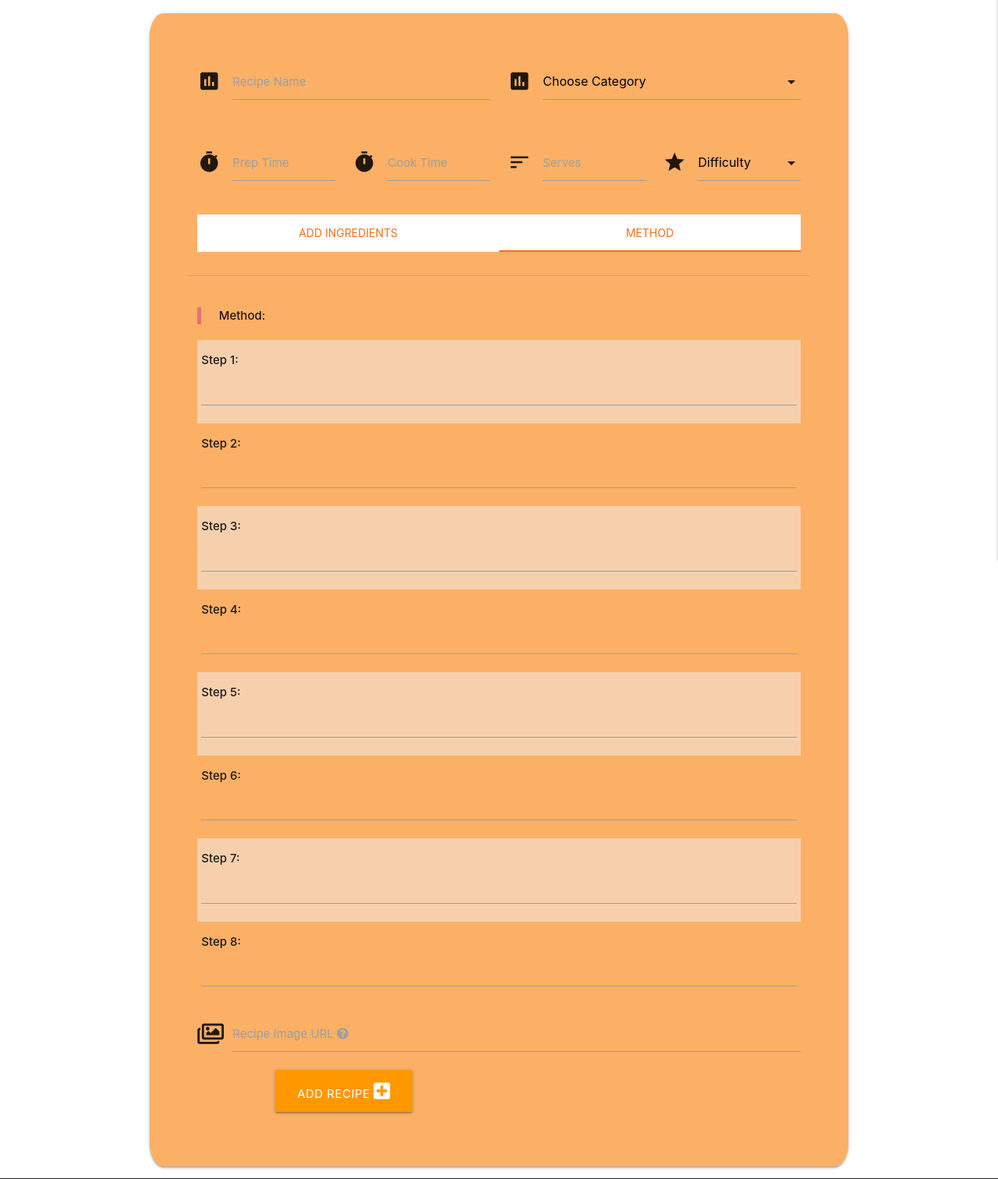
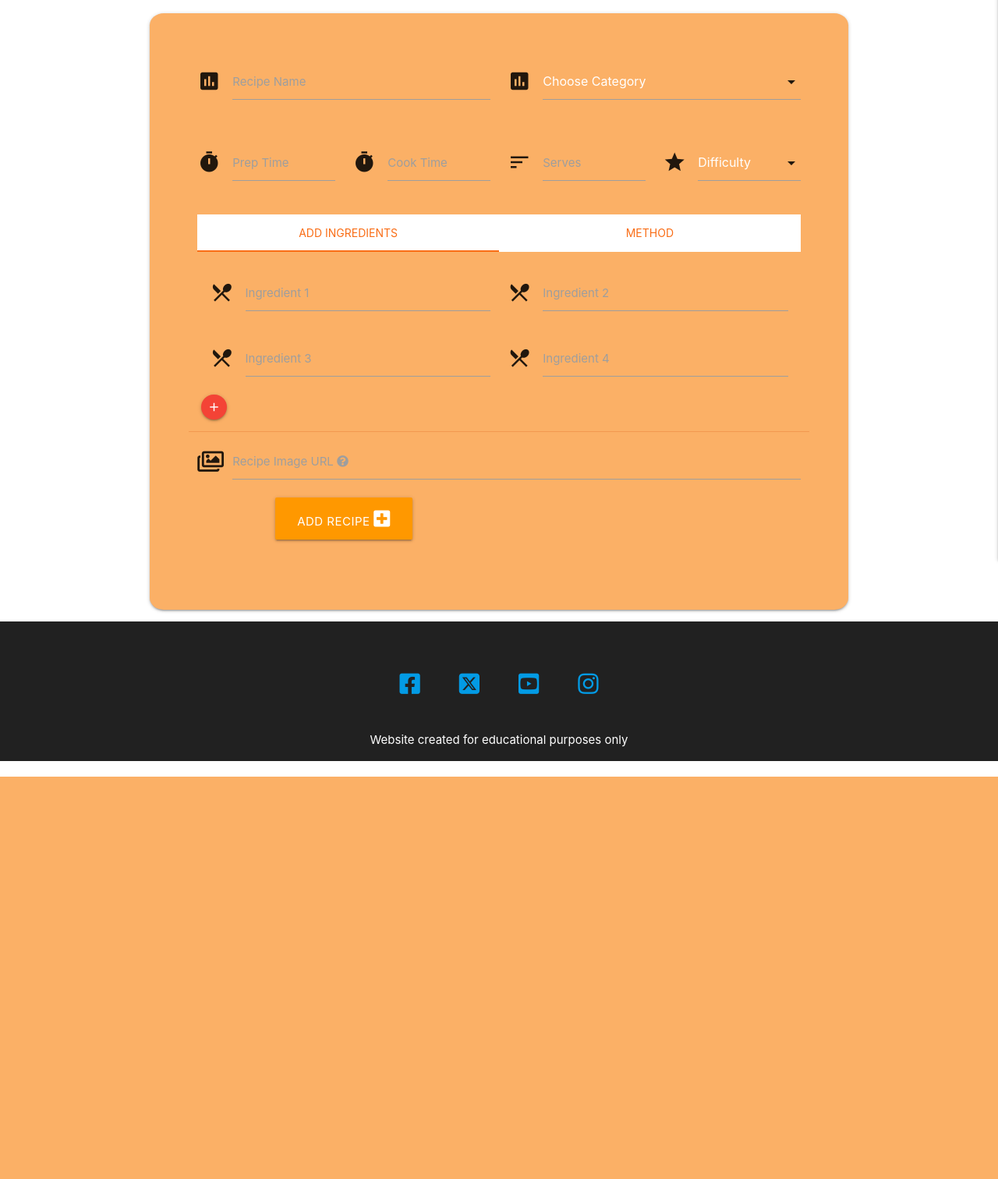
Before and after one commit to lisaloudness/Blas, a Flask app: page /add_recipes in a window 1280 px wide. Shown: the part 142-1654 px from the top of the page at 78% size. After the commit the page ends 1138 px from the top, so only its background shows below. Run offline with Flask 3, Linux system fonts and the light colour scheme; data that the repository does not hold is empty; some libraries are stand-ins or nearby versions; some web fonts are replaced.

Commit message:
Styled dynamic ingredient fields in add recipe form to include 4 hardwired text input fields and button to add additional fields

```diff
--- a/app.py
+++ b/app.py
@@ -118,6 +118,18 @@ def get_recipes():
 @app.route("/search", methods=["GET`", "POST"])
 def search():
     query = request.form.get("query")
+            # Store the query in the session
+    session['last_query'] = query
+        # Perform the search and get the results
+    results = list(mongo.db.recipes.find({"$text": {"$search": query}}))
+
+    # If no results are found, display a flash message
+    if not results and query:
+        flash(
+            "No results found for '{}' Please try another search".format(
+                query))
+
+
     recipes = list(mongo.db.recipes.find({"$text": {"$search": query}}))
     return render_template("recipes.html", recipes=recipes)
 
@@ -138,7 +150,7 @@ def add_recipes():
             "cook_time": request.form.get("cook_time"),
             "serves": request.form.get("serves"),
             "difficulty_level": request.form.get("difficulty_level"),
-            "ingredient_0": request.form.get("ingredient_0"),
+
             "ingredient_1": request.form.get("ingredient_1"),
             "ingredient_2": request.form.get("ingredient_2"),
             "ingredient_3": request.form.get("ingredient_3"),
@@ -170,6 +182,7 @@ def add_recipes():
     difficulty = mongo.db.difficulty.find().sort("difficulty_level",1)
     return render_template("add_recipes.html", categories=categories, difficulty=difficulty)
 
+
 @app.route("/edit_recipes/<recipe_id>", methods=["GET", "POST"])
 def edit_recipes(recipe_id):
     if request.method == "POST":
@@ -179,8 +192,8 @@ def edit_recipes(recipe_id):
             "prep_time": request.form.get("prep_time"),
             "cook_time": request.form.get("cook_time"),
             "serves": request.form.get("serves"),
-            "rating": request.form.get("rating"),
-            "ingredient_0": request.form.get("ingredient_0"),
+            "difficulty_level": request.form.get("difficulty_level"),
+
             "ingredient_1": request.form.get("ingredient_1"),
             "ingredient_2": request.form.get("ingredient_2"),
             "ingredient_3": request.form.get("ingredient_3"),
@@ -211,6 +224,7 @@ def edit_recipes(recipe_id):
     categories = mongo.db.categories.find().sort("category_name", 1)
     return render_template("edit_recipes.html", recipe=recipe, categories=categories)
 
+
 @app.route("/view_recipes/<recipe_id>", methods=["GET"])
 def view_recipes(recipe_id):
     recipe=mongo.db.recipes.find_one({"_id": ObjectId(recipe_id)})
--- a/static/css/style.css
+++ b/static/css/style.css
@@ -2,6 +2,12 @@
 
  .text-shadow {
   text-shadow: 2px 2px 2px(rgba 5,5,5,5);
+}
+
+/* Flash messages*/
+
+.flashes h4 {
+  line-height: 1;
 }
 
  #logo {
@@ -17,6 +23,10 @@
   .icon-block .material-icons {
     font-size: inherit;
   }
+
+  .input-field [type=text] {
+    color: white;
+}
 
   .index-hero {
     background: url(../images/index_hero.jpg);
--- a/static/js/script.js
+++ b/static/js/script.js
@@ -13,7 +13,7 @@ $(document).ready(function(){
 
 //Dynamic create ingredient field on add_recipe form
 $(document).ready(function () {
-  var ingredient_ = 0; // initialize to 0
+  var ingredient_ = 4; // initialize to 0
 
   var createInputs = function () {
       ingredient_++; // Increment on each click
--- a/templates/add_recipes.html
+++ b/templates/add_recipes.html
@@ -5,7 +5,7 @@
   <h3 class="header center orange-text">Add A New Recipe</h3>
     <form  method="POST" action="{{ url_for('add_recipes') }}">
       <div class="row card-panel" id="edit_container">
-
+<!-- Recipe name input field -->
         <div class="row">
           <div class="input-field col s6">
             <i class="material-icons prefix">poll</i>
@@ -13,6 +13,7 @@
               type="text" class="materialize-textarea validate" required>
                 <label for="recipe_name">Recipe Name</label>
           </div>
+          <!-- Choose category field input -->
           <div class="input-field col s6">
             <i class="material-icons prefix">poll</i>
               <select id="category_name" name="category_name" class=" materialize-textarea validate" required>
@@ -52,27 +53,46 @@
             </select>
           </div>
         </div>
-
+<!-- INGREDIENTS AND METHOD TAB -->
         <div class="row">
           <div class="col s12 m12 l12">
             <ul class="tabs">
-              <li class="tab col s6 m6 l6"><a href="#tab1" id="btn">Add Ingredients</a></li>
-              <li class="tab col s6 m6 l6"><a class="active" href="#tab2">Method</a></li>
+              <li class="tab col s6 m6 l6"><a href="#tab1">Add Ingredients</a></li>
+              <li class="tab col s6 m6 l6"><a href="#tab2">Method</a></li>
             </ul>
           </div>
-
+          <div id=”tab1”>
             <table>
               <tbody>
                 <tr id="table_border" class="col s12">
                   <td>
+                    <div class="input-field col s6">
+                      <i class="material-icons prefix">local_dining</i>
+                      <input type="text" id="ingredient_1" name="ingredient_1">
+                      <label for="ingredient_1">Ingredient 1</label>
+                    </div>
+                    <div class="input-field col s6">
+                      <i class="material-icons prefix">local_dining</i>
+                      <input type="text" id="ingredient_2" name="ingredient_2">
+                      <label for="ingredient_2">Ingredient 2</label>
+                    </div>
+
+                      <div class="input-field col s6">
+                        <i class="material-icons prefix">local_dining</i>
+                        <input type="text" id="ingredient_3" name="ingredient_3">
+                        <label for="ingredient_3">Ingredient 3</label>
+                      </div>
+                      <div class="input-field col s6">
+                        <i class="material-icons prefix">local_dining</i>
+                        <input type="text" id="ingredient_4" name="ingredient_4">
+                        <label for="ingredient_4">Ingredient 4</label>
+                      </div>
+                      <!-- THIS ID WILL LINK TO JS FUNCTION TO DYNAMICALLY POPULATE  -->
                     <div id="ip_div">
-                      <!--   <label for="ingredient_1"></label>
-                  <input type="number" id="ingredient_1" name="ingredient_1" placeholder="ingredient_1">
-                  <label for="num2">num2:</label>
-                  <input type="number" id="num2" name="num2" placeholder="num2"> -->
                     </div>
-                  </td>
-
+                    <a class="btn-floating btn-small waves-effect waves-light red tooltipped" id="btn" data-tooltip="add ingredient"><i class="material-icons">add</i></a>
+                      </td>
+                </tr>
               </tbody>
             </table>
         </div>
@@ -156,5 +176,4 @@
 
 
 
-
 {% endblock %}
--- a/templates/login.html
+++ b/templates/login.html
@@ -18,7 +18,7 @@
             <div class="row">
               <div class="input-field col s7 offset-m1">
                 <i class="fas fa-user-lock prefix"></i>
-                <input id="password" name="password" type="password" minlength="6"
+                <input id="password" name="password" type="password" minlength="5"
                   maxlength="15" pattern="^[a-zA-Z0-9]{5,15}$" class="validate" required>
                 <label for="password">Password</label>
               </div>
--- a/templates/view_recipes.html
+++ b/templates/view_recipes.html
@@ -32,7 +32,7 @@
 <div class="col s12 m12 l12">
 <ul class="tabs">
 <li class="tab col s6 m6 l6"><a href="#tab1">Ingredients</a></li>
-<li class="tab col s6 m6 l6"><a class="active" href="#tab2">Method</a></li>
+<li class="tab col s6 m6 l6"><a href="#tab2">Method</a></li>
 </ul>
 </div>
 
```
Also changed, not shown: templates/edit_recipes.html (+7 -10 lines).
